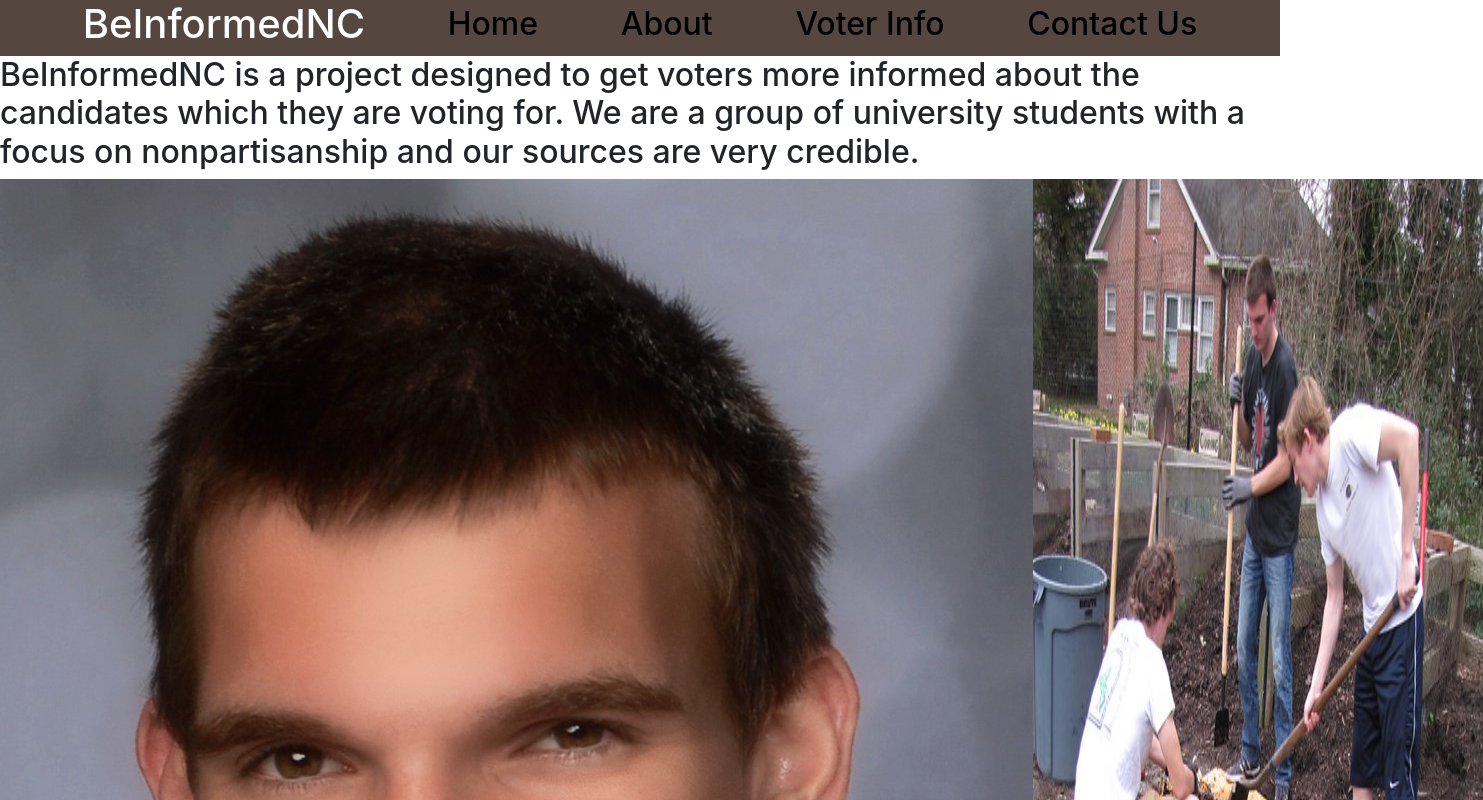
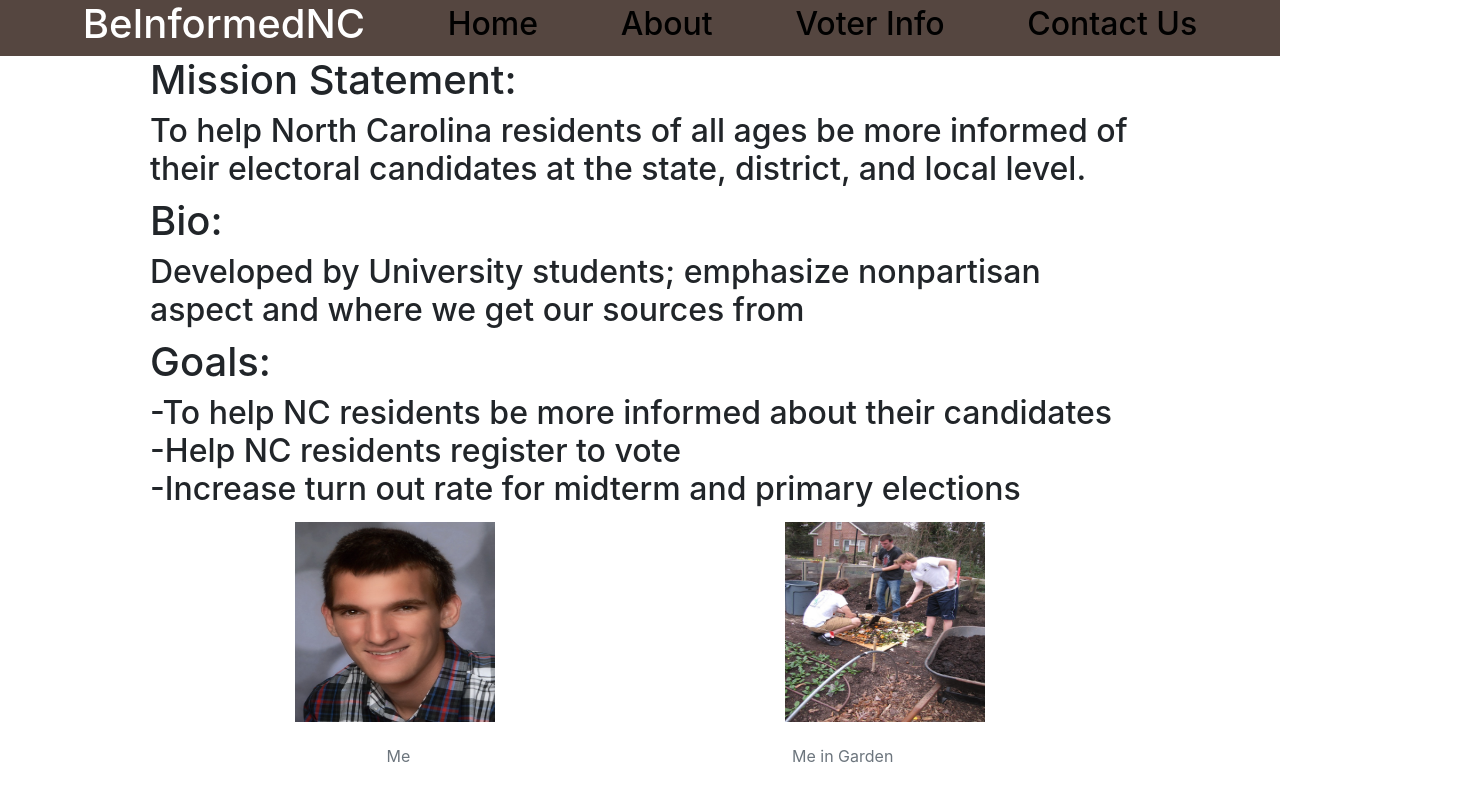
Before and after one commit to walanpat/BeInformedNC, a React (Create React App) app in the folder my-app/: page /about in a window 1280 px wide. Shown: the top 800 px of the page, 1483 px wide, since content can reach past the window. Built offline with nearby package versions, Linux system fonts and the light colour scheme.

Commit message:
Starting on About
7-27-20

```diff
--- a/my-app/src/App.css
+++ b/my-app/src/App.css
@@ -17,17 +17,15 @@ a:hover,a:visited,a:link,a:active{
     display: flex;
     justify-content: center;
 }
-.testImage{
-    display: flex;
-    height: 10%;
-    width: 10%;
-}
-.test1Image{
-    display: flex;
-    height: 10%;
-    width: 10%;
-}
 .aboutPics{
     display: flex;
     flex-direction: row;
+    justify-content: space-evenly;
+    padding: 5px;
 }
+.captions{
+    display: flex;
+    flex-direction: row;
+    justify-content: space-evenly;
+    padding: 5px;
+}
--- a/my-app/src/pages/About.js
+++ b/my-app/src/pages/About.js
@@ -5,17 +5,40 @@ import test1 from './images/CCG.jpg'
 const About = () => {
     return (
         <div>
-            <div className='aboutTest'>
-                <h2> BeInformedNC is a project designed to get voters more informed about the candidates
-                which they are voting for. We are a group of university students with a focus on nonpartisanship
-                and our sources are very credible.
+            <div className='aboutText'>
+                <h1 style = {{ marginLeft: 150, marginRight: 150 }}>
+                    Mission Statement:
+                </h1>
+                <h2 style = {{ marginLeft: 150, marginRight: 150 }}>
+                    To help North Carolina residents of all ages be more informed of their electoral
+                    candidates at the state, district, and local level.
+                </h2>
+                <h1 style = {{ marginLeft: 150, marginRight: 150 }}>
+                    Bio:
+                </h1>
+                <h2 style = {{ marginLeft: 150, marginRight: 150 }}>
+                    Developed by University students; emphasize nonpartisan aspect and where
+                    we get our sources from
+                </h2>
+                <h1 style = {{ marginLeft: 150, marginRight: 150 }}>
+                    Goals:
+                </h1>
+                <h2 style = {{ marginLeft: 150, marginRight: 150 }}>
+                    -To help NC residents be more informed about their candidates
+                    <br></br>
+                    -Help NC residents register to vote
+                    <br></br>
+                    -Increase turn out rate for midterm and primary elections
                 </h2>
             </div>
             <div className='aboutPics'>
-            <img src={test} alt="test" />
-            <img src={test1} alt="test1" />
+                <img src={test} alt="test" style = {{ width: 200, height: 200 }} />
+                <img src={test1} alt="test1" style = {{ width: 200, height: 200 }} />
             </div>
-            <h1>Me</h1>
+            <div className="captions">
+                <caption>Me</caption>
+                <caption>Me in Garden</caption>
+            </div>
         </div>
     );
 }
```
